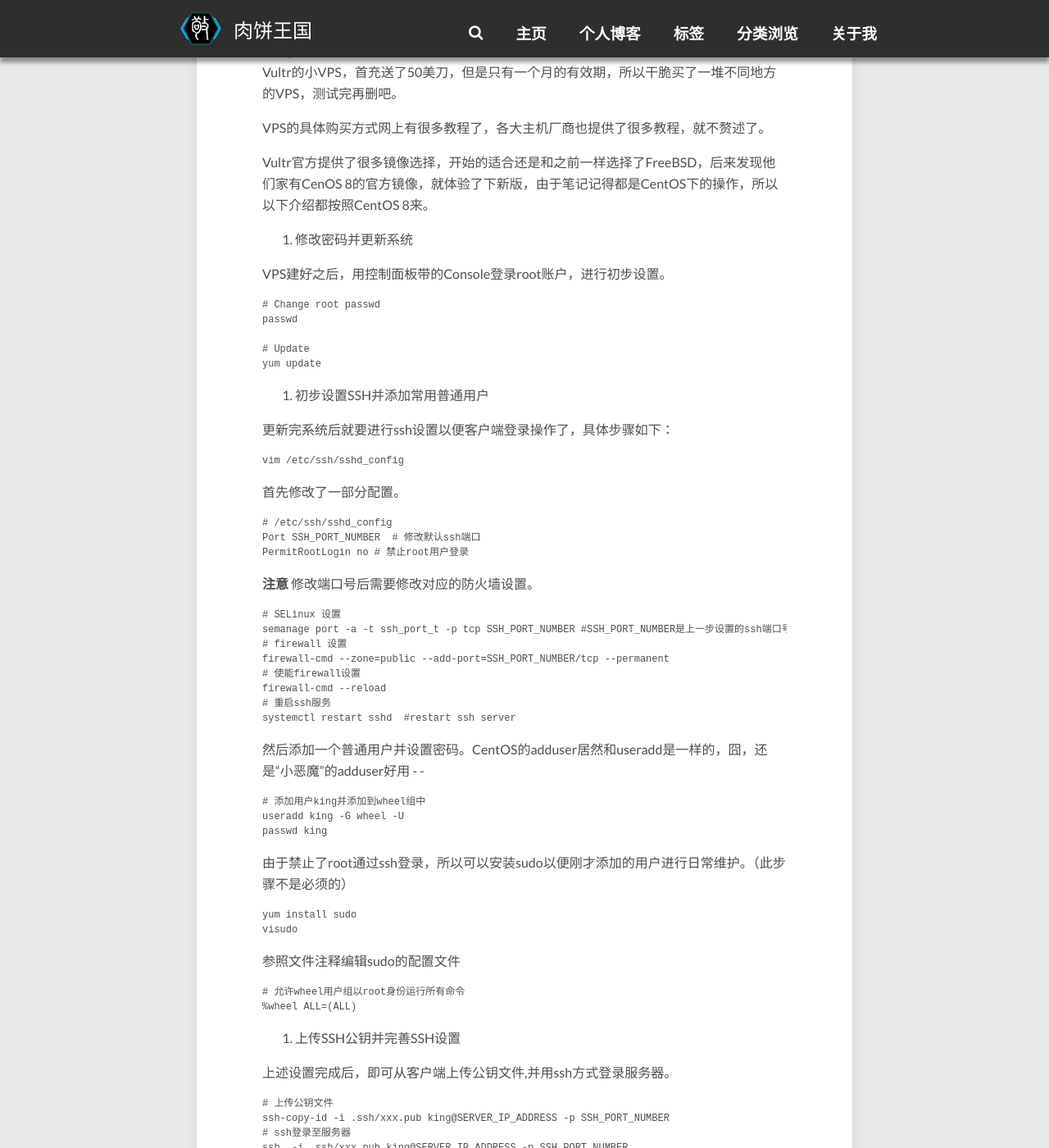
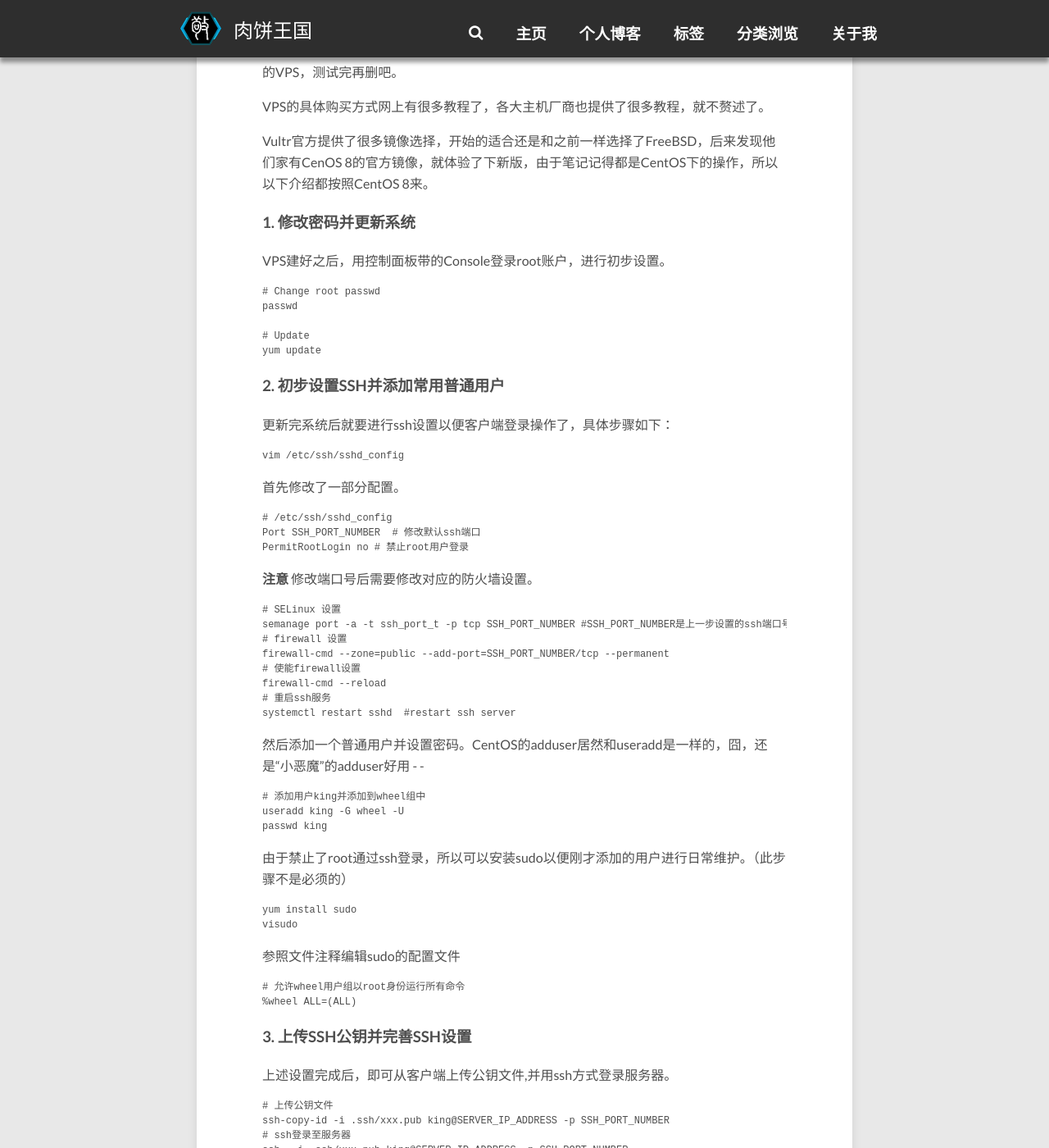
Before and after one commit to RobinKing/RobinKing.github.io, a Jekyll site: the page built from _posts/2020-02-23-setup-a-vps-and-configration.markdown, in a window 1280 px wide and 1400 px high, scrolled down 765 px. Shown: the whole window at 82% size. Built offline with Jekyll 4.4.1, drawn with Linux system fonts in a browser that asks for light colours; nearby versions of some CDN libraries; comment, search, counter and statistics services are not loaded; some of the changed text lies outside the part shown.

Commit message:
<fix> Edit sth.

````diff
--- a/_posts/2020-02-23-setup-a-vps-and-configration.markdown
+++ b/_posts/2020-02-23-setup-a-vps-and-configration.markdown
@@ -13,7 +13,7 @@ tags:   [Life, Vultr, CentOS]
 
 想起来之前的评论系统也没整，还有个cn域名也没用，就想着整个vps自建一个静态blog。。。
 
-# 购买VPS并进行基本设置
+## 购买VPS并进行基本设置
 
 其实profit也是够用了，不过眼瞅着快到期了，就想着换一个试试。对比了多家之后选择了Vultr的小VPS，首充送了50美刀，但是只有一个月的有效期，所以干脆买了一堆不同地方的VPS，测试完再删吧。
 
@@ -21,7 +21,7 @@ VPS的具体购买方式网上有很多教程了，各大主机厂商也提供
 
 Vultr官方提供了很多镜像选择，开始的适合还是和之前一样选择了FreeBSD，后来发现他们家有CenOS 8的官方镜像，就体验了下新版，由于笔记记得都是CentOS下的操作，所以以下介绍都按照CentOS 8来。
 
-1. 修改密码并更新系统
+### 1. 修改密码并更新系统
 
 VPS建好之后，用控制面板带的Console登录root账户，进行初步设置。
 
@@ -33,7 +33,7 @@ passwd
 yum update
 ```
 
-2. 初步设置SSH并添加常用普通用户
+### 2. 初步设置SSH并添加常用普通用户
 
 更新完系统后就要进行ssh设置以便客户端登录操作了，具体步骤如下：
 
@@ -80,7 +80,7 @@ visudo
 # 允许wheel用户组以root身份运行所有命令
 %wheel ALL=(ALL)
 ```
-3. 上传SSH公钥并完善SSH设置
+### 3. 上传SSH公钥并完善SSH设置
 
 上述设置完成后，即可从客户端上传公钥文件,并用ssh方式登录服务器。
 
@@ -105,7 +105,7 @@ systemctl restart sshd
 
 到这里服务器初步设置就基本完成了，之后的所有步骤都从客户端完成。
 
-# 其他设置
+## 其他设置
 
 **再次提醒** 以下的所有操作均在客户端完成，ssh登录方式如下：
 
@@ -113,7 +113,7 @@ systemctl restart sshd
 ssh  -i .ssh/xxx.pub king@SERVER_IP_ADDRESS -p SSH_PORT_NUMBER
 ```
 
-1. 安装fail2ban
+### 1. 安装fail2ban
 安装fail2ban并设置把一切尝试ssh登录错的都给禁半天。
 
 ```Shell
@@ -145,7 +145,7 @@ sudo systemctl start fail2ban
 sudo systemctl enable fail2ban
 ```
 
-2. ~~安装代理软件并设置~~
+### 2. ~~安装代理软件并设置~~
 
 该部分笔记都有记录，不便于发表在blog中，概述如下：
 
@@ -165,7 +165,7 @@ sudo systemctl start YOURSERVICE
 sudo systemctl enable YOURSERVICE
 ```
 
-3. 添加BBR支持
+### 3. 添加BBR支持
 
 具体是啥可自行Google，不过Vultr的CenOS 8默认已经开啦。就从之前的笔记粘贴过来啦。
 
@@ -207,6 +207,6 @@ lsmod | grep bbr
 tcp_bbr xxxx xx
 ```
 
-# 后记
+## 后记
 
 此次VPS设置设置说了个七七八八，就当是个记录吧。还有在VPS部署Git服务器等部分笔记，整理整理回头再发吧。。。
````
